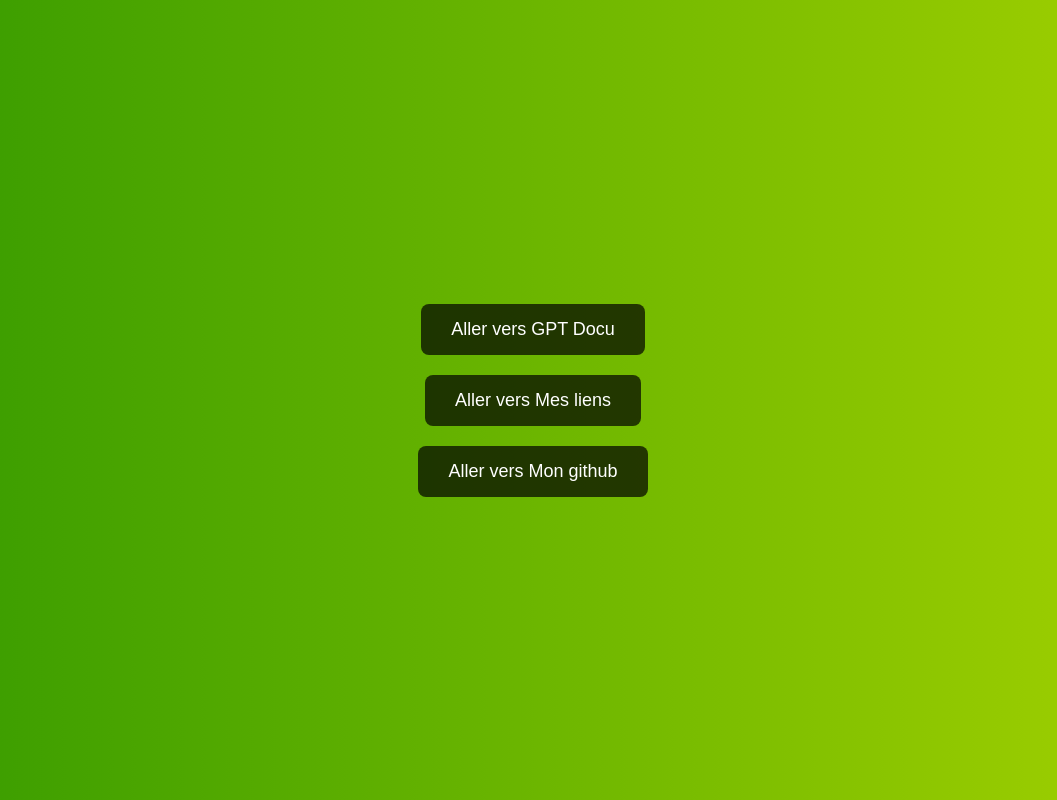
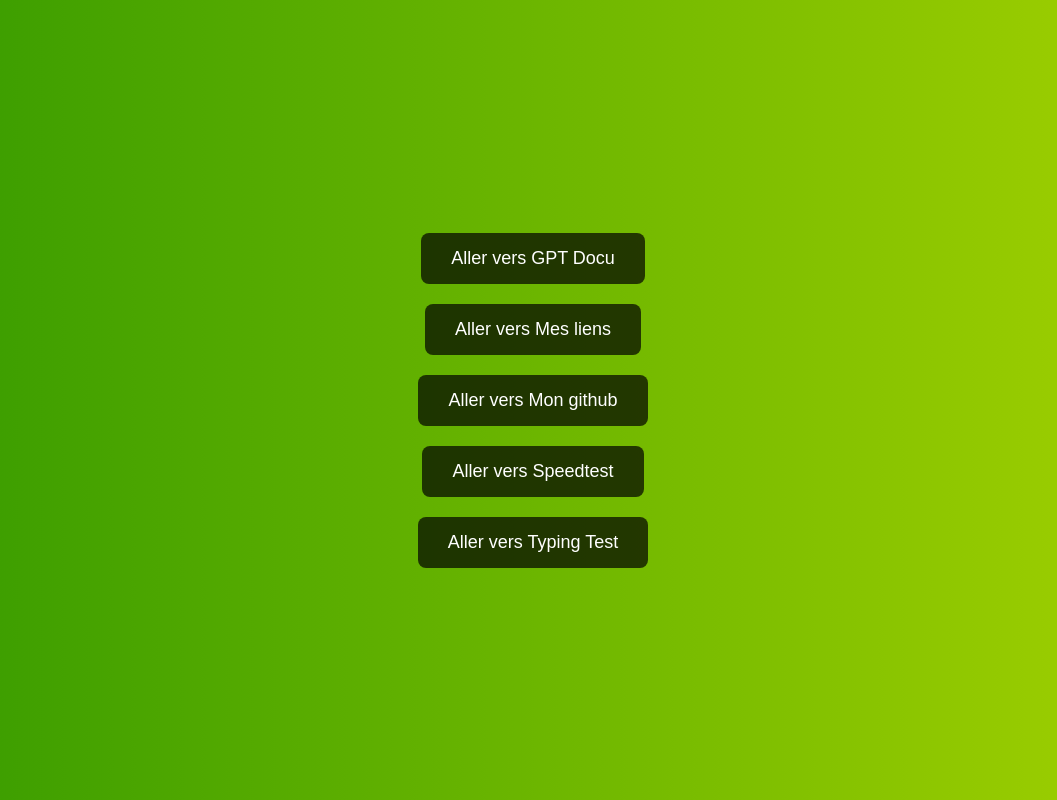
Before and after one commit to Aubinclem/test, a plain HTML site: page index.html in a window 1280 px wide. Shown: the whole page, without its empty margins (107-1164 px from the left). Drawn offline with Linux system fonts and the light colour scheme.

Commit message:
Add buttons for Speedtest and Typing Test

```diff
--- a/index.html
+++ b/index.html
@@ -51,5 +51,7 @@
   <button class="button" onclick="window.location.href='https://aubinclem.github.io/GPT-DocumentationAide/'">Aller vers GPT Docu</button>
   <button class="button" onclick="window.location.href='https://aubinclem.github.io/mes-liens/'">Aller vers Mes liens</button>
   <button class="button" onclick="window.location.href='https://github.com/aubinclem'">Aller vers Mon github</button>
+  <button class="button" onclick="window.location.href='https://aubinclem.github.io/speedtest'">Aller vers Speedtest</button>
+  <button class="button" onclick="window.location.href='https://aubinclem.github.io/typing-test'">Aller vers Typing Test</button>
 </body>
 </html>
```
